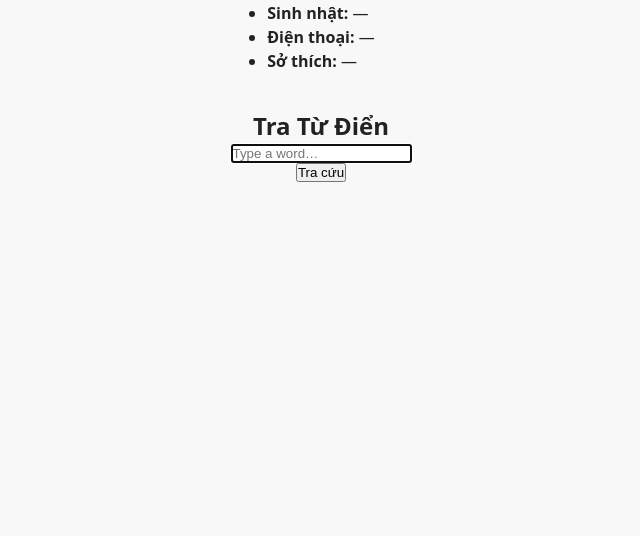
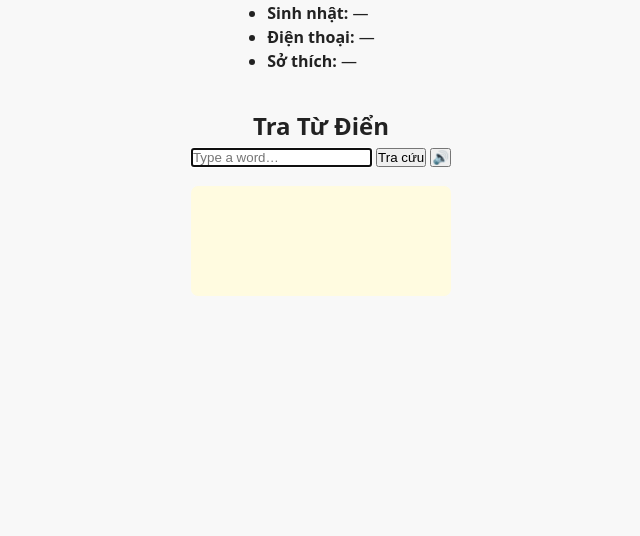
Before and after one commit to Tuan-23880095/english-ai-trainer, a FastAPI app: template app/presentation/templates/dictionary.html in a window 1280 px wide. Shown: the part 280-816 px from the top of the page, without its empty margins (319-959 px from the left). Run offline with FastAPI, Linux system fonts and the light colour scheme; the template is opened without the code that fills it, so the values that code supplies are empty; parts of the project's set-up code (start-up, migrations or seed data) failed here and were passed over.

Commit message:
Update dictionary.html

```diff
--- a/app/presentation/templates/dictionary.html
+++ b/app/presentation/templates/dictionary.html
@@ -2,9 +2,12 @@
 {% block title %}Dictionary{% endblock %}
 {% block content %}
 <h2>Tra Từ Điển</h2>
-<input id="word" placeholder="Type a word…" autofocus>
-<button id="lookup">Tra cứu</button>
-<pre id="result"></pre>
+<div style="max-width:420px;margin:0 auto;">
+  <input id="word" placeholder="Type a word…" autofocus>
+  <button id="lookup">Tra cứu</button>
+  <button id="speak-word" title="Nghe phát âm từ"><span>🔊</span></button>
+  <pre id="result" style="background:#fffbe0; border-radius:7px; margin-top:18px; min-height:110px; font-size:1.04em"></pre>
+</div>
 {% endblock %}
 {% block script %}
 <script type="module" src="/static/js/dictionary.js"></script>
```
